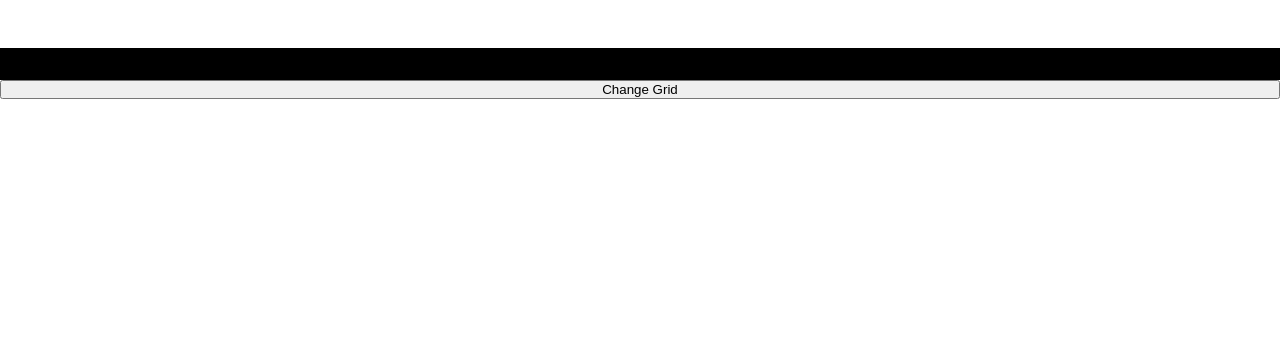
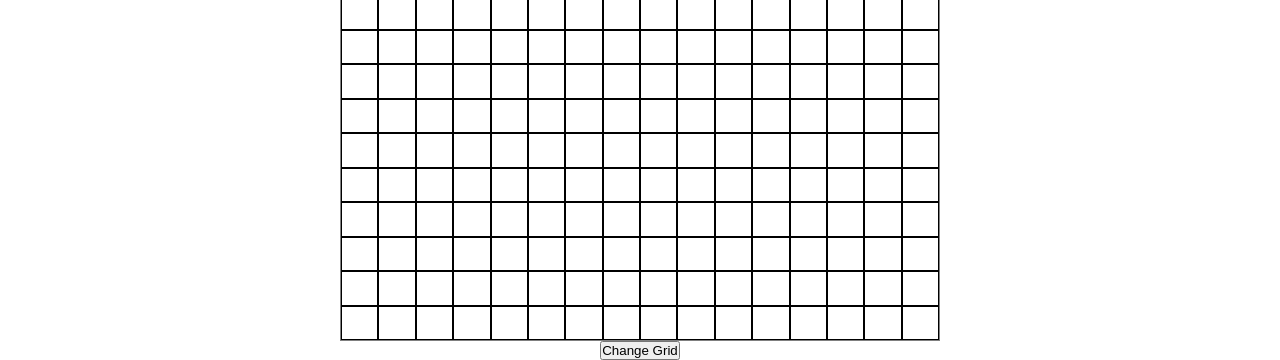
Before and after one commit to HeyAdin/etch-a-sketch, a plain HTML site: page index.html in a window 1280 px wide. Shown: the part 440-800 px from the top of the page. Drawn offline with Linux system fonts and the light colour scheme.

Commit message:
grid container size defined for making a proper sketch box so that all no of grid can fit here

```diff
--- a/style.css
+++ b/style.css
@@ -9,6 +9,7 @@
     height: 100vh;
     flex-direction: column;
     justify-content: center;
+    align-items: center;
 }
 .main-container h1{
     font-size: 5rem;
@@ -23,6 +24,9 @@
     margin-bottom: 4rem;
 }
 .grid-container{
+    height: 600px;
+    width: 600px;
+    border: 1px solid gray;
     display: flex;
     justify-content: center;
 }
```
